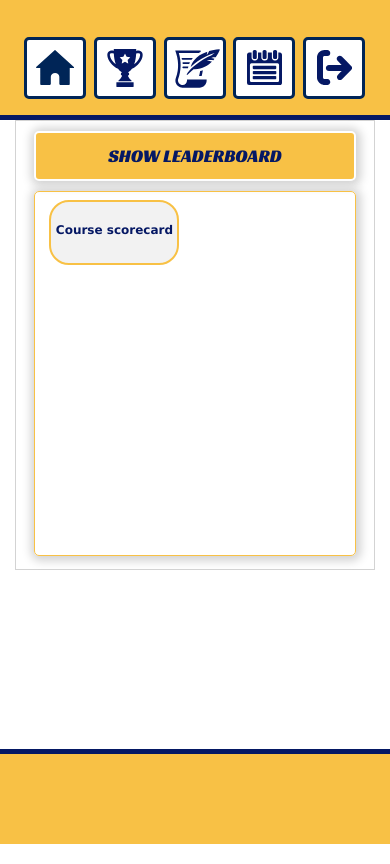
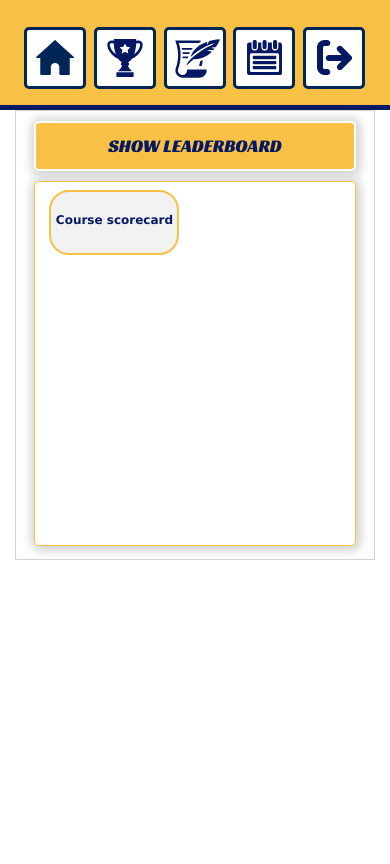
Before and after one commit to dmhburke/golfapp1devGIT, a Django app: page /login/round1/ in a window 390 px wide. After the commit the page ends 560 px from the top, so only its background shows below. Run offline with Django 3.2, Linux system fonts and the light colour scheme; data that the repository does not hold is empty.

Commit message:
Updated CSS for mobile

```diff
--- a/catalog/static/css/styles.css
+++ b/catalog/static/css/styles.css
@@ -123,12 +123,12 @@ a:link {
 #header {
   border-bottom: 5px solid #051864;
   width: 100vw;
-  height: 120px;
+  height: 110px;
 }
 
 #headerContentContainer {
-  height: 115px;
-  padding-top: 20px;
+  height: 105px;
+  padding-top: 10px;
   padding-left: 7px;
   overflow: auto;
   white-space: nowrap;
--- a/catalog/templates/baseGolfApp.html
+++ b/catalog/templates/baseGolfApp.html
@@ -44,33 +44,11 @@
     </div>
 
 
-  <div class="yellowBackground" id="footer">
+<!--  <div class="yellowBackground" id="footer">
     <div class="mobileContainer" id="footerContentContainer">
 
-    </div></div>
+    </div></div> -->
 
-
-
-    <div id="dynamicPageName">
-  {% block pageName %}
-
-  {% endblock %}
-
-    </div>
-  </div>
-
-  <div id="superContentContainer">
-
-  {% block pageContent %}
-
-
-  {% endblock %}
-  </div>
-    </div>
-
-  </div>
-
-  </div>
 
   </body>
   </html>
--- a/catalog/templates/login.html
+++ b/catalog/templates/login.html
@@ -22,6 +22,7 @@ Indy1200 | login
 </head>
 
 <body>
+
 <div class="yellowBorder" id="loginContainer">
   <div class = "blueText" id="loginText"> Welcome to the official site of the</div>
   <div class="" id="loginIndy"></div>
```
